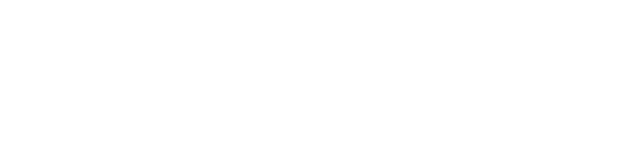
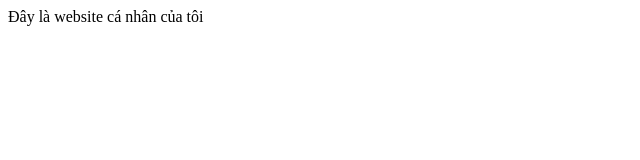
Before and after one commit to hodacbaoluu/personal-website, a plain HTML site: page index.html in a window 1280 px wide. Shown: the whole page, without its empty margins (0-640 px from the left). Drawn offline with Linux system fonts and the light colour scheme.

Commit message:
updated body  html

```diff
--- a/index.html
+++ b/index.html
@@ -4,6 +4,6 @@
 
     </head>
     <body>
-
+        <p>Đây là website cá nhân của tôi</p>
     </body>
 </html>
```
